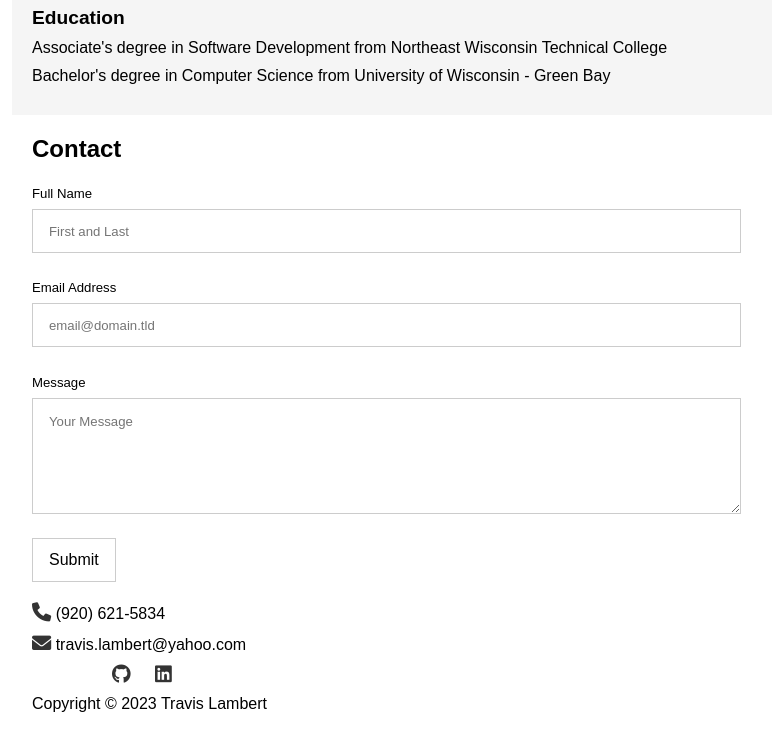
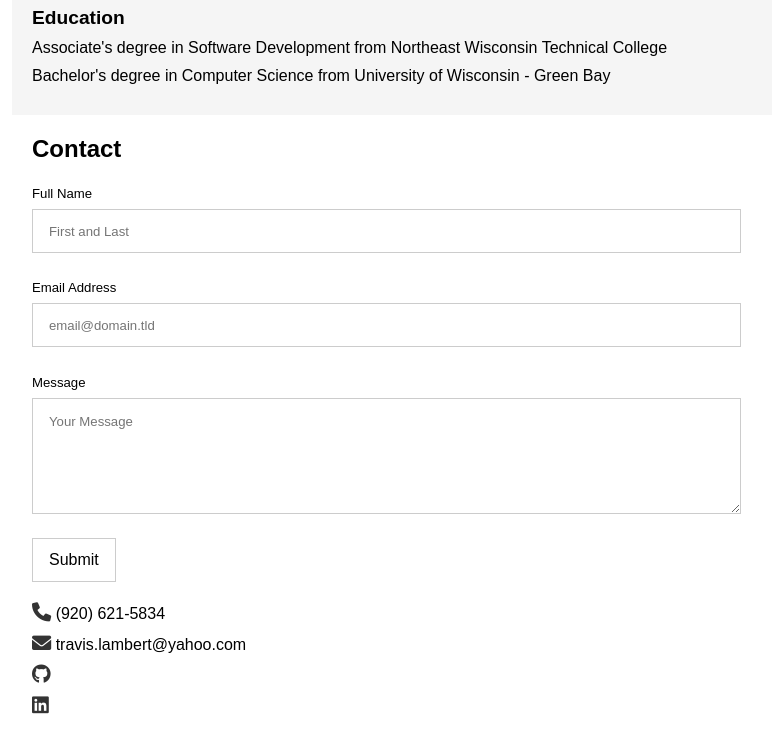
Before and after one commit to travisL6/travisL6.github.io, a plain HTML site: page index.html in a window 1280 px wide. Shown: the part 724-1476 px from the top of the page, without its empty margins (8-780 px from the left). Drawn offline with Linux system fonts and the light colour scheme.

Commit message:
Socials format changed slightly

```diff
--- a/dark-theme.css
+++ b/dark-theme.css
@@ -220,10 +220,3 @@ form {
 .fa-brands:hover {
     color: #333;
 }
-
-#social {
-    margin-left: 5em;
-}
-.fa-linkedin {
-    padding-left: 20px;
-}
--- a/index.html
+++ b/index.html
@@ -76,13 +76,8 @@
             </form>
             <p><i class="fa-solid fa-phone"></i> (920) 621-5834</p>
             <p><a href="mailto:travis.lambert@yahoo.com"><i class="fa-solid fa-envelope"></i></a> travis.lambert@yahoo.com</p>
-            <p id="social">
-                <a href="https://github.com/travisL6"><i class="fa-brands fa-github"></i></a>
-                <a href="https://www.linkedin.com/in/travis-lambert-450261195/"><i class="fa-brands fa-linkedin"></i></a>
-            </p>
-            <p>Copyright ©
-                <script>document.write(new Date().getFullYear())</script> Travis Lambert
-            </p>
+            <p><a href="https://github.com/travisL6"><i class="fa-brands fa-github"></i></a></p>
+            <p><a href="https://www.linkedin.com/in/travis-lambert-450261195/"><i class="fa-brands fa-linkedin"></i></a></p>
         </section>
     </main>
 </body>
--- a/light-theme.css
+++ b/light-theme.css
@@ -215,10 +215,3 @@ form {
 .fa-brands:hover {
     color: gray;
 }
-
-#social {
-    margin-left: 5em;
-}
-.fa-linkedin {
-    padding-left: 20px;
-}
```
